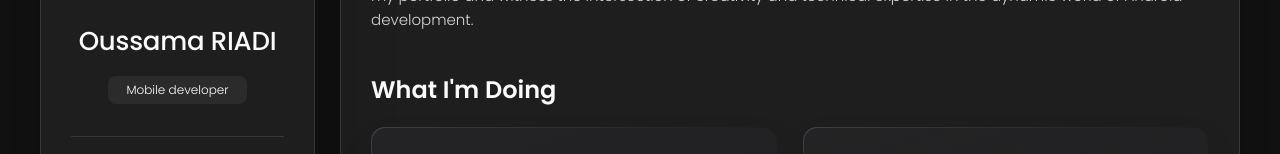
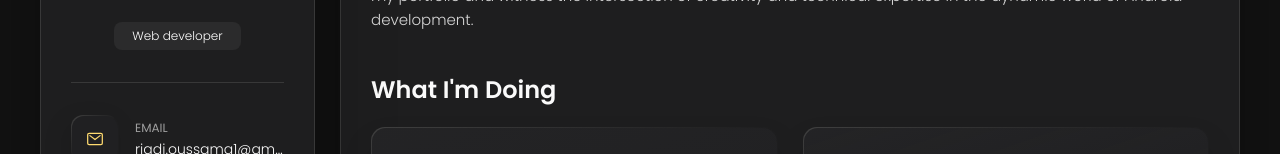
Before and after one commit to OussamaRiadi/PORTF, a plain HTML site: page index.html in a window 1280 px wide. Shown: the part 378-532 px from the top of the page. Drawn offline with nearby package versions, Linux system fonts and the light colour scheme.

Commit message:
Update index.html

```diff
--- a/index.html
+++ b/index.html
@@ -51,9 +51,7 @@
           <p class="title">Mobile developer</p>
         </div>
          <div class="info-content">
-          <h1 class="name" title="Oussama Riadi"> Oussama RIADI</h1>
-
-          <p class="title">Mobile developer</p>
+          <p class="title">Web developer</p>
         </div>
 
         <button class="info_more-btn" data-sidebar-btn>
```
